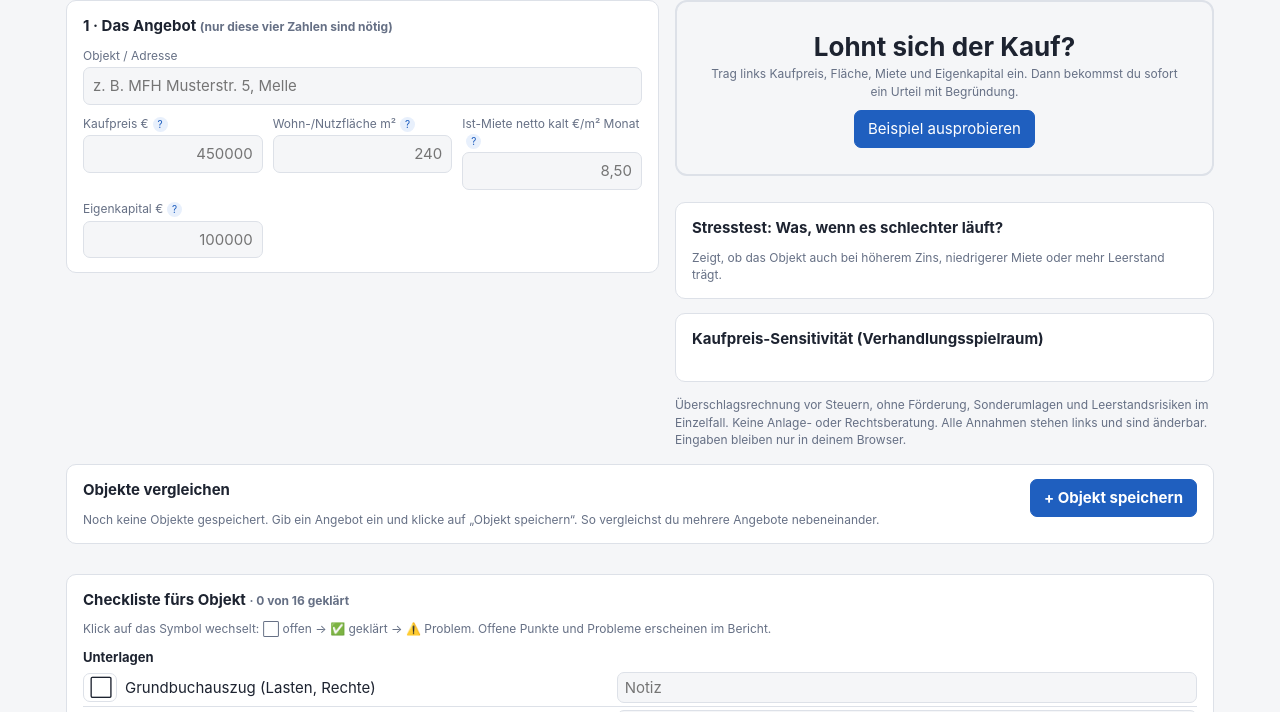
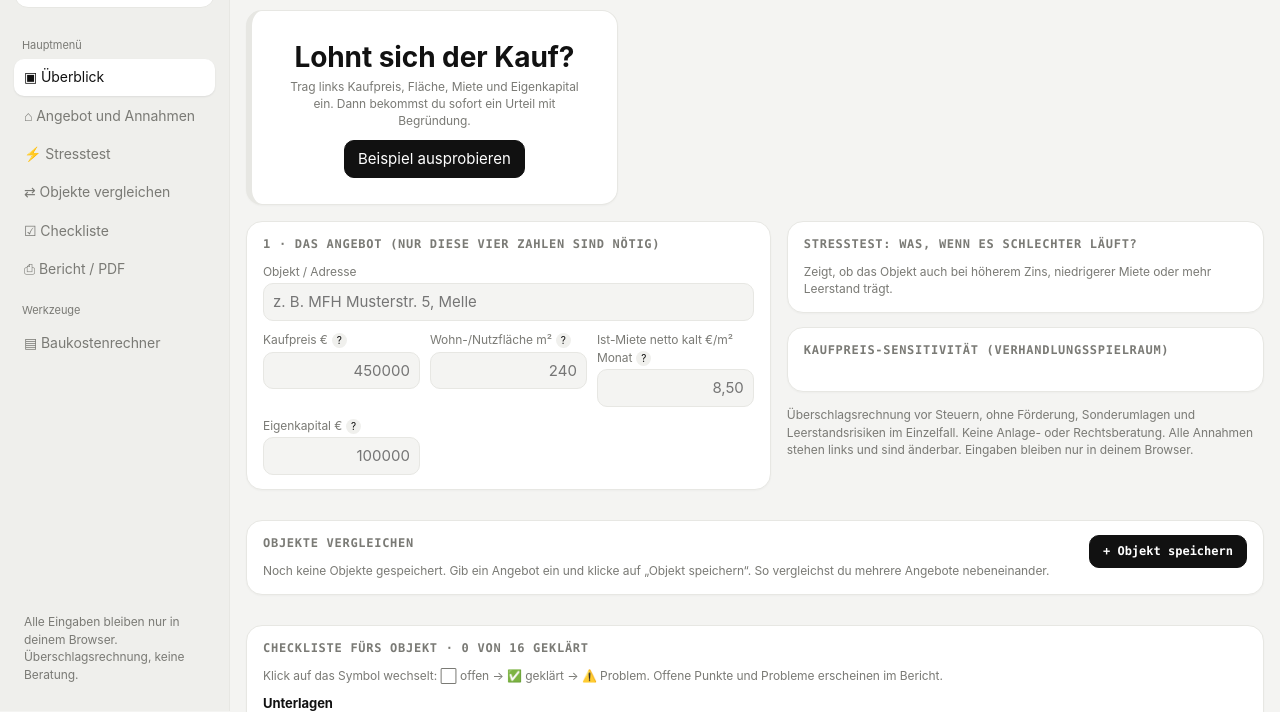
Before and after one commit to Jade-HS-Vibecoding-WPK/ImmoCheck, a plain HTML site: page docs/index.html in a window 1280 px wide. Shown: the part 89-801 px from the top of the page. Drawn offline with Linux system fonts and the light colour scheme.

Commit message:
Kaufcheck im Dashboard-Design: Sidebar, KPI-Karten, monochrome Diagramme
Co-Authored-By: Claude Sonnet 5.5 <noreply@anthropic.com>

```diff
--- a/docs/index.html
+++ b/docs/index.html
@@ -2,8 +2,8 @@
 <html lang="de"><head><meta charset="utf-8"><meta name="viewport" content="width=device-width,initial-scale=1">
 <title>Kaufcheck Immobilie</title>
 <style>
-:root{--bg:#f5f6f8;--card:#fff;--tx:#1d2330;--mu:#667085;--bd:#dde1e8;--ac:#1f5fbf;--ac2:#e8f0fc;--wa:#fff4e0;--ok:#e6f5ec;--bad:#fde8e8}
-@media(prefers-color-scheme:dark){:root{--bg:#14171d;--card:#1c2029;--tx:#e8ebf0;--mu:#9aa3b2;--bd:#2d3340;--ac:#6ea2f5;--ac2:#1f2b40;--wa:#3a2f18;--ok:#173022;--bad:#3a1b1b}}
+:root{--bg:#f4f4f2;--card:#fff;--tx:#111;--mu:#7a7a75;--bd:#e7e7e3;--ac:#111;--ac2:#f0f0ed;--wa:#fff6e3;--ok:#eaf6ee;--bad:#fdecec}
+@media(prefers-color-scheme:dark){:root{--bg:#141414;--card:#1d1d1d;--tx:#f1f1ef;--mu:#9a9a94;--bd:#2c2c2a;--ac:#f1f1ef;--ac2:#262624;--wa:#3a2f18;--ok:#173022;--bad:#3a1b1b}}
 *{box-sizing:border-box}body{margin:0;font:15px/1.45 -apple-system,Segoe UI,Roboto,sans-serif;background:var(--bg);color:var(--tx)}
 header{padding:16px 24px;border-bottom:1px solid var(--bd);background:var(--card);display:flex;gap:14px;align-items:center;flex-wrap:wrap}header h1{font-size:20px;margin:0}header .sp{flex:1}
 main{max-width:1180px;margin:0 auto;padding:18px 16px 60px;display:grid;grid-template-columns:minmax(0,1.1fr) minmax(0,1fr);gap:16px;align-items:start}
@@ -29,13 +29,42 @@ body.simple .adv{display:none!important}.mode{display:flex}.mode button{border-r
 #rep table{margin-bottom:8px}#rep .cards{grid-template-columns:repeat(2,1fr)}
 .cli{display:grid;grid-template-columns:34px 1fr 1.2fr;gap:8px;align-items:center;padding:3px 0;border-bottom:1px solid var(--bd)}.cli button{padding:2px 6px;font-size:16px}.cli input{padding:4px 7px}.cg{font-weight:650;margin:10px 0 2px;font-size:13px}
 .empty{text-align:center;padding:10px}.empty button{margin-top:10px}
-@media print{body>header,body>main{display:none!important}#rep{display:block!important;position:static!important;padding:0!important;background:#fff!important;overflow:visible!important}#rep .bar{display:none}#rep .pg{border:none;border-radius:0;padding:0;margin:0;break-after:page;background:#fff;color:#000}#rep .pg:last-child{break-after:auto}
+
+body{font-family:Inter,-apple-system,"Segoe UI",Roboto,sans-serif;letter-spacing:-.005em}
+.shell{display:grid;grid-template-columns:230px 1fr;min-height:100vh}.content{min-width:0}
+.sb{background:#efefec;border-right:1px solid var(--bd);padding:18px 14px;position:sticky;top:0;height:100vh;display:flex;flex-direction:column;gap:2px}
+@media(prefers-color-scheme:dark){.sb{background:#191919}}
+.logo{display:flex;gap:10px;align-items:center;background:var(--card);border:1px solid var(--bd);border-radius:14px;padding:10px;margin-bottom:14px}
+.lg{width:34px;height:34px;border-radius:10px;background:#111;color:#fff;display:grid;place-items:center;font-weight:700}
+.nl{font-size:11px;color:var(--mu);margin:14px 8px 4px}
+.sb a{display:block;padding:8px 10px;border-radius:10px;color:var(--tx);text-decoration:none;font-size:14px;color:var(--mu)}.sb a:hover{background:var(--card);color:var(--tx)}.sb a.on{background:var(--card);color:var(--tx);box-shadow:0 1px 2px rgba(0,0,0,.08)}
+.sbfoot{margin-top:auto;padding:10px}
+header{background:transparent;border:0;padding:20px 24px 4px}header h1{font-size:26px;margin:2px 0 0}
+section,.k,.verdict{border-radius:16px;border-color:var(--bd);box-shadow:0 1px 2px rgba(0,0,0,.03)}
+section h2{font-size:12px;text-transform:uppercase;letter-spacing:.06em;font-family:ui-monospace,SFMono-Regular,Menlo,monospace;color:var(--mu)}
+.k{background:var(--card);padding:14px 16px}.k .l{font-size:11px;text-transform:uppercase;letter-spacing:.05em;font-family:ui-monospace,SFMono-Regular,Menlo,monospace}
+.k .v{font-family:ui-monospace,SFMono-Regular,Menlo,monospace;font-size:22px;letter-spacing:-.02em}
+.cards .k:first-child{background:#111;color:#fff;border-color:#111}.cards .k:first-child .l,.cards .k:first-child .s{color:#bdbdb8}
+.top{display:grid;grid-template-columns:minmax(0,1fr) minmax(0,1.7fr);gap:14px;align-items:stretch}.top .cards{margin:0}.top .verdict{margin:0}
+@media(max-width:1100px){.top{grid-template-columns:1fr}}
+.verdict{background:var(--card);border-width:1px;border-left-width:6px}.verdict .t{font-size:28px}
+button{border-radius:10px;background:var(--card)}button.p{background:#111;color:#fff;border-color:#111}.mode button.on{background:#111;color:#fff;border-color:#111}
+@media(prefers-color-scheme:dark){button.p,.mode button.on{background:#f1f1ef;color:#111}.cards .k:first-child{background:#f1f1ef;color:#111}.cards .k:first-child .l,.cards .k:first-child .s{color:#555}.lg{background:#f1f1ef;color:#111}}
+input,select{border-radius:10px;background:var(--bg)}
+th{font-family:ui-monospace,SFMono-Regular,Menlo,monospace;font-size:11px;text-transform:uppercase;letter-spacing:.04em;color:var(--mu)}
+.note{border-radius:10px}
+@media(max-width:900px){.shell{grid-template-columns:1fr}.sb{position:static;height:auto;flex-direction:row;flex-wrap:wrap;gap:4px;padding:10px}.sb .logo,.sb .nl,.sbfoot{display:none}.sb a{padding:6px 10px;font-size:13px}}
+@media print{.shell{display:none!important}#rep{display:block!important;position:static!important;padding:0!important;background:#fff!important;overflow:visible!important}#rep .bar{display:none}#rep .pg{border:none;border-radius:0;padding:0;margin:0;break-after:page;background:#fff;color:#000}#rep .pg:last-child{break-after:auto}
 header button,.noprint{display:none!important}body{background:#fff;color:#000}main{display:block}section,.verdict{break-inside:avoid}input,select{border:none;background:none;appearance:none;padding:0}}
 </style></head><body>
-<header><h1>🏠 Kaufcheck Immobilie</h1><span class="small">Angebot rein, Entscheidung raus</span><a href="baukosten.html" class="small" style="color:var(--ac)">→ Baukostenrechner</a><div class="sp"></div>
-<div class="mode"><button id="mE" onclick="setMode(0)">Einfach</button><button id="mX" onclick="setMode(1)">Experte</button></div><button onclick="beispiel()">Beispiel laden</button><button class="p" onclick="showReport()">Bericht / PDF</button><button onclick="neu()">Neu</button></header>
-<main>
-<div>
+<div class="shell"><aside class="sb"><div class="logo"><span class="lg">K</span><div><b>Kaufcheck</b><div class="small">Immobilien-Wirtschaftlichkeit</div></div></div>
+<div class="nl">Hauptmenü</div><a href="#top" class="on">▣ Überblick</a><a href="#s-angebot">⌂ Angebot und Annahmen</a><a href="#s-stress">⚡ Stresstest</a><a href="#s-grafik" class="adv">◔ Grafik</a><a href="#s-vergleich">⇄ Objekte vergleichen</a><a href="#s-check">☑ Checkliste</a><a href="#" onclick="showReport();return false">⎙ Bericht / PDF</a>
+<div class="nl">Werkzeuge</div><a href="baukosten.html">▤ Baukostenrechner</a><div class="sbfoot small">Alle Eingaben bleiben nur in deinem Browser. Überschlagsrechnung, keine Beratung.</div></aside><div class="content">
+<header><div><div class="small">Kaufcheck › Überblick</div><h1>Lohnt sich der Kauf?</h1></div><div class="sp"></div>
+<div class="mode"><button id="mE" onclick="setMode(0)">Einfach</button><button id="mX" onclick="setMode(1)">Experte</button></div><button onclick="beispiel()">Beispiel laden</button><button class="p" onclick="showReport()">⎙ Bericht / PDF</button><button onclick="neu()">Neu</button></header>
+<main id="top">
+<div class="top" style="grid-column:1/-1"><div id="verdict"></div><div class="cards" id="kz"></div></div>
+<div id="s-angebot">
 <section><h2>1 · Das Angebot <span class="small">(nur diese vier Zahlen sind nötig)</span></h2><div class="g">
 <div style="grid-column:1/-1"><label>Objekt / Adresse</label><input id="name" placeholder="z. B. MFH Musterstr. 5, Melle"></div>
 <div><label>Kaufpreis €</label><input id="kp" class="r" placeholder="450000"></div>
@@ -77,16 +106,14 @@ header button,.noprint{display:none!important}body{background:#fff;color:#000}ma
 </div>
 
 <div>
-<div id="verdict"></div>
-<div class="cards" id="kz"></div>
-<section><h2>Stresstest: Was, wenn es schlechter läuft?</h2><div id="stress"></div><div class="small" style="margin-top:6px">Zeigt, ob das Objekt auch bei höherem Zins, niedrigerer Miete oder mehr Leerstand trägt.</div></section>
+<section id="s-stress"><h2>Stresstest: Was, wenn es schlechter läuft?</h2><div id="stress"></div><div class="small" style="margin-top:6px">Zeigt, ob das Objekt auch bei höherem Zins, niedrigerer Miete oder mehr Leerstand trägt.</div></section>
 <section><h2>Kaufpreis-Sensitivität (Verhandlungsspielraum)</h2><table id="sens"></table><div class="small" id="maxkp" style="margin-top:8px"></div></section>
-<section class="adv"><h2>Grafik: Vermögen, Restschuld und Cashflow</h2><div id="charts"></div></section>
+<section class="adv" id="s-grafik"><h2>Grafik: Vermögen, Restschuld und Cashflow</h2><div id="charts"></div></section>
 <section class="adv"><h2>Entwicklung über die Haltedauer</h2><table id="verl"></table></section>
 <div class="small">Überschlagsrechnung vor Steuern, ohne Förderung, Sonderumlagen und Leerstandsrisiken im Einzelfall. Keine Anlage- oder Rechtsberatung. Alle Annahmen stehen links und sind änderbar. Eingaben bleiben nur in deinem Browser.</div>
-</div><section style="grid-column:1/-1"><h2>Objekte vergleichen <button class="p" style="float:right" onclick="saveObj()">+ Objekt speichern</button></h2><div id="objs"></div></section>
-<section style="grid-column:1/-1"><h2>Checkliste fürs Objekt <span class="small" id="clsum"></span></h2><div class="small" style="margin-bottom:8px">Klick auf das Symbol wechselt: ⬜ offen → ✅ geklärt → ⚠️ Problem. Offene Punkte und Probleme erscheinen im Bericht.</div><div id="cl"></div></section>
-</main>
+</div><section id="s-vergleich" style="grid-column:1/-1"><h2>Objekte vergleichen <button class="p" style="float:right" onclick="saveObj()">+ Objekt speichern</button></h2><div id="objs"></div></section>
+<section id="s-check" style="grid-column:1/-1"><h2>Checkliste fürs Objekt <span class="small" id="clsum"></span></h2><div class="small" style="margin-bottom:8px">Klick auf das Symbol wechselt: ⬜ offen → ✅ geklärt → ⚠️ Problem. Offene Punkte und Probleme erscheinen im Bericht.</div><div id="cl"></div></section>
+</main></div></div>
 <div id="rep"></div>
 <script>
 const $=id=>document.getElementById(id);
@@ -160,7 +187,7 @@ function svgChart(title,years,series,bars){const W=460,H=210,L=58,R=14,T=26,B=28
  let lx=L;series.forEach(x=>{o+=`<rect x="${lx}" y="${H-9}" width="9" height="3" fill="${x.c}"/><text x="${lx+12}" y="${H-5}" font-size="9" fill="currentColor">${x.n}</text>`;lx+=90});return o+"</svg>"}
 function drawCharts(m,P,kp){const ys=m.rows.map(r=>r[0]);const wert=y=>(kp+P.san)*Math.pow(1+P.ws/100,y);
  const rest=m.rows.map(r=>r[4]),verm=m.rows.map(r=>wert(r[0])-r[4]),cf=m.rows.map(r=>r[3]);
- $("charts").innerHTML=`<div style="display:grid;grid-template-columns:repeat(auto-fit,minmax(300px,1fr));gap:12px">${svgChart("Nettovermögen (Wert − Restschuld) und Restschuld, €",ys,[{n:"Nettovermögen",v:verm,c:"#1f5fbf"},{n:"Restschuld",v:rest,c:"#d08a2e"}])}${svgChart("Cashflow pro Jahr nach Kapitaldienst, €",ys,[],{v:cf})}</div><div class="small" style="margin-top:6px">Vor Steuern. Wert mit der angenommenen jährlichen Wertentwicklung fortgeschrieben, ohne Verkaufskosten.</div>`}
+ $("charts").innerHTML=`<div style="display:grid;grid-template-columns:repeat(auto-fit,minmax(300px,1fr));gap:12px">${svgChart("Nettovermögen (Wert − Restschuld) und Restschuld, €",ys,[{n:"Nettovermögen",v:verm,c:"#111"},{n:"Restschuld",v:rest,c:"#9a9a94"}])}${svgChart("Cashflow pro Jahr nach Kapitaldienst, €",ys,[],{v:cf})}</div><div class="small" style="margin-top:6px">Vor Steuern. Wert mit der angenommenen jährlichen Wertentwicklung fortgeschrieben, ohne Verkaufskosten.</div>`}
 function calc(){
   const rv=readVals(),P=parseP(rv),kp=num(rv.kp),zr=num(rv.zr)||0,zirr=num(rv.zirr)||0;
  try{const o={};F.forEach(f=>o[f]=$(f).value);localStorage.setItem("kc1",JSON.stringify(o))}catch(e){}
```
